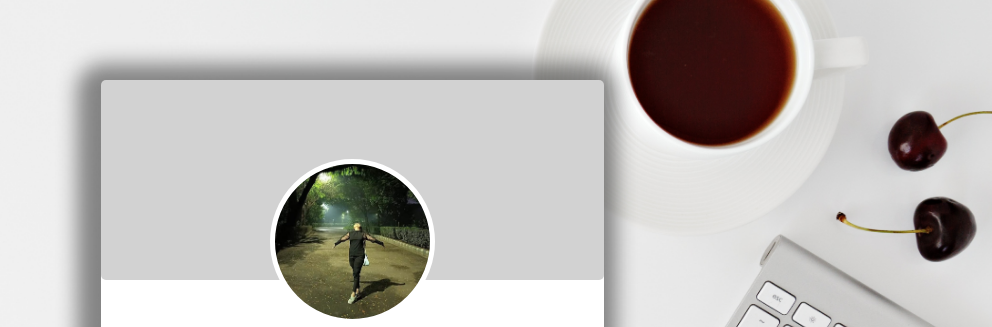
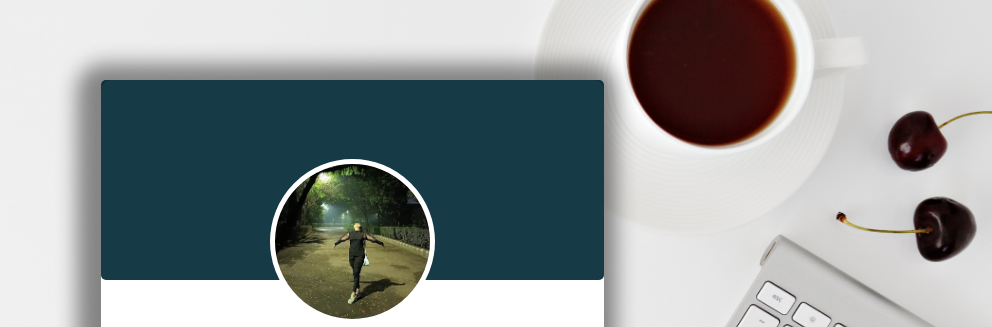
Before and after one commit to amitchurasia0101/KARINASHAW, a plain HTML site: page index.html in a window 1280 px wide. Shown: the top 327 px of the page, without its empty margins (288-1280 px from the left). Drawn offline with Linux system fonts and the light colour scheme; a web font is replaced by a local one.

Commit message:
Update style.css

```diff
--- a/style.css
+++ b/style.css
@@ -34,7 +34,7 @@ body{
     border-radius: 5px;
     height: 200px;
     position: relative;
-    background-color: #d2d2d2;
+    background-color:  #002835e9;
     /* border: 2px solid transparent; */
 
 }
```
